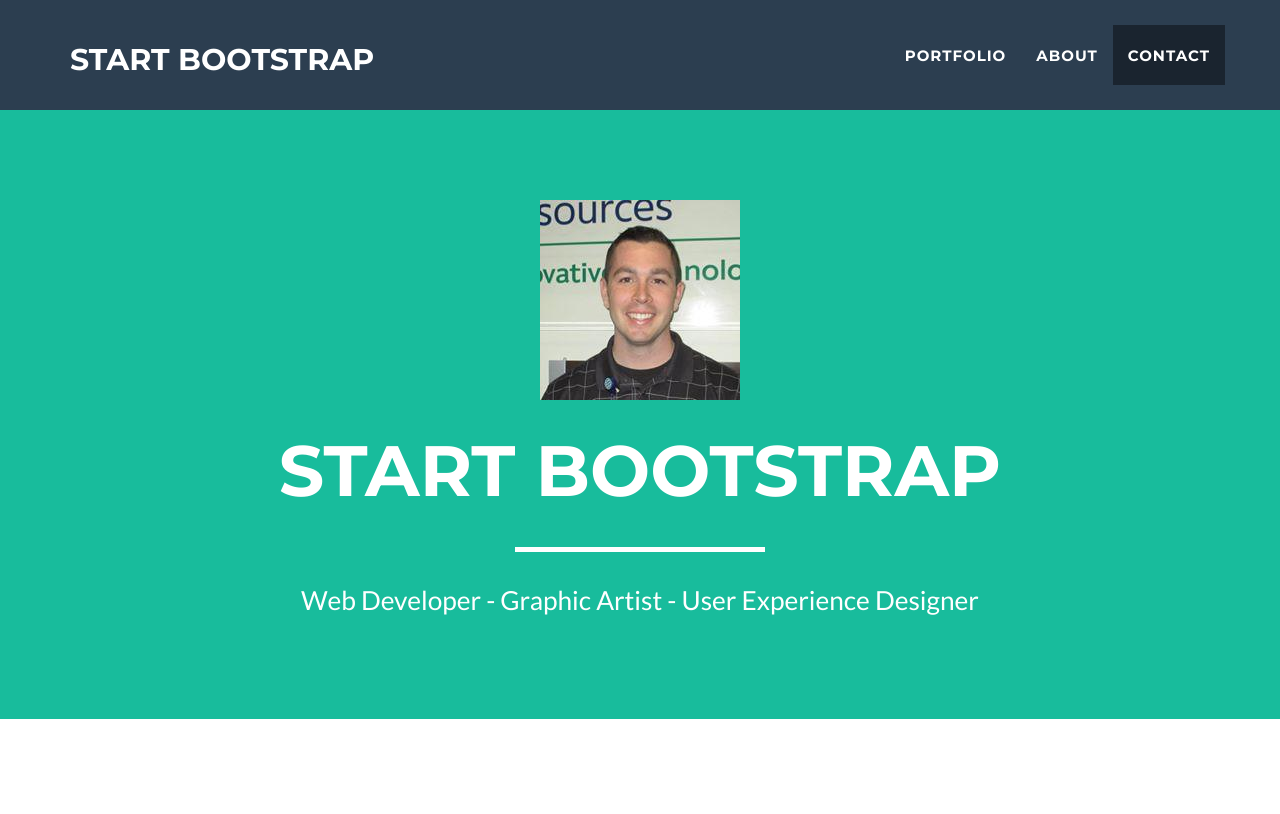
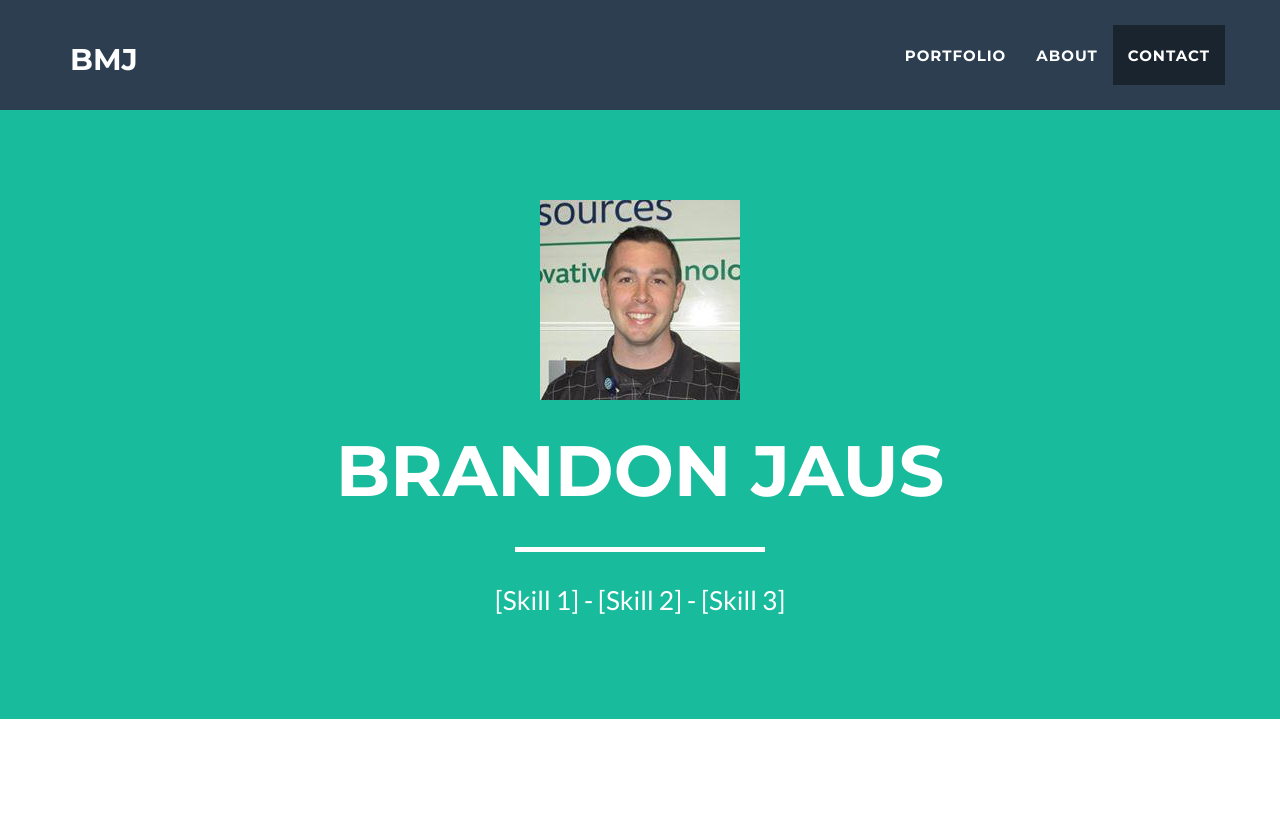
Before and after one commit to bjaus/FreelancerSite, a Flask app: page / in a window 1280 px wide. Shown: the top 814 px of the page. Run offline with Flask 2, Linux system fonts and the light colour scheme; some libraries are stand-ins or nearby versions.

Commit message:
minor change

```diff
--- a/templates/_base.html
+++ b/templates/_base.html
@@ -44,7 +44,7 @@
                     <span class="icon-bar"></span>
                     <span class="icon-bar"></span>
                 </button>
-                <a class="navbar-brand" href="#page-top">Start Bootstrap</a>
+                <a class="navbar-brand" href="#page-top">BMJ</a>
             </div>
 
             <!-- Collect the nav links, forms, and other content for toggling -->
@@ -76,9 +76,9 @@
                 <div class="col-lg-12">
                     <img class="img-responsive" src="../static/img/profile.png" alt="">
                     <div class="intro-text">
-                        <span class="name">Start Bootstrap</span>
+                        <span class="name">Brandon Jaus</span>
                         <hr class="star-light">
-                        <span class="skills">Web Developer - Graphic Artist - User Experience Designer</span>
+                        <span class="skills">[Skill 1] - [Skill 2] - [Skill 3]</span>
                     </div>
                 </div>
             </div>
```
